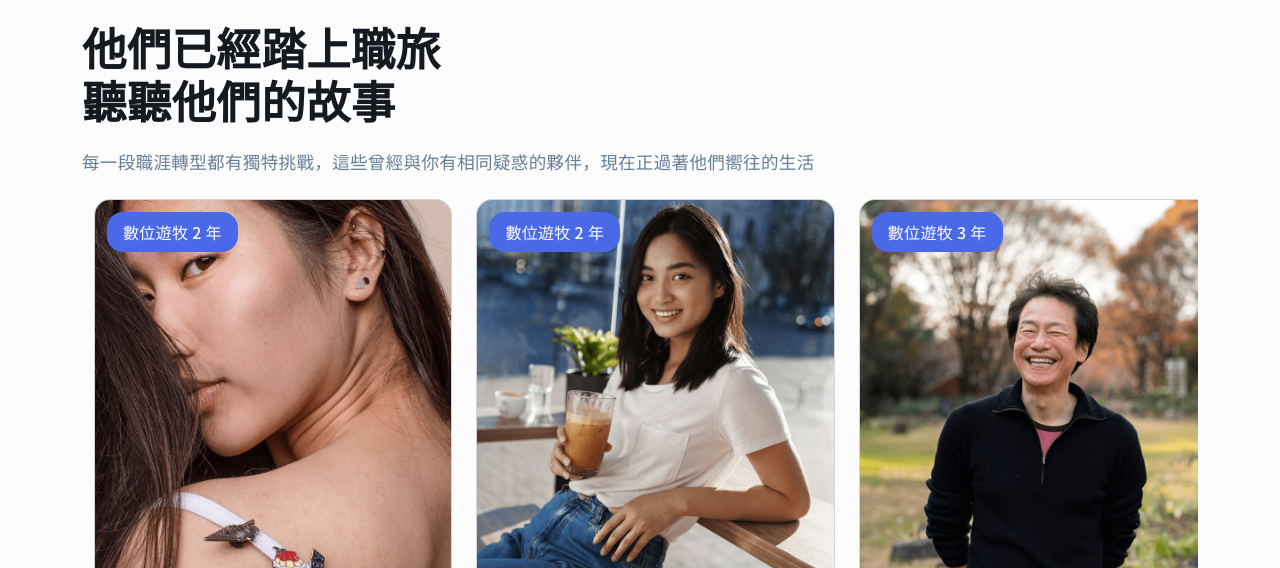
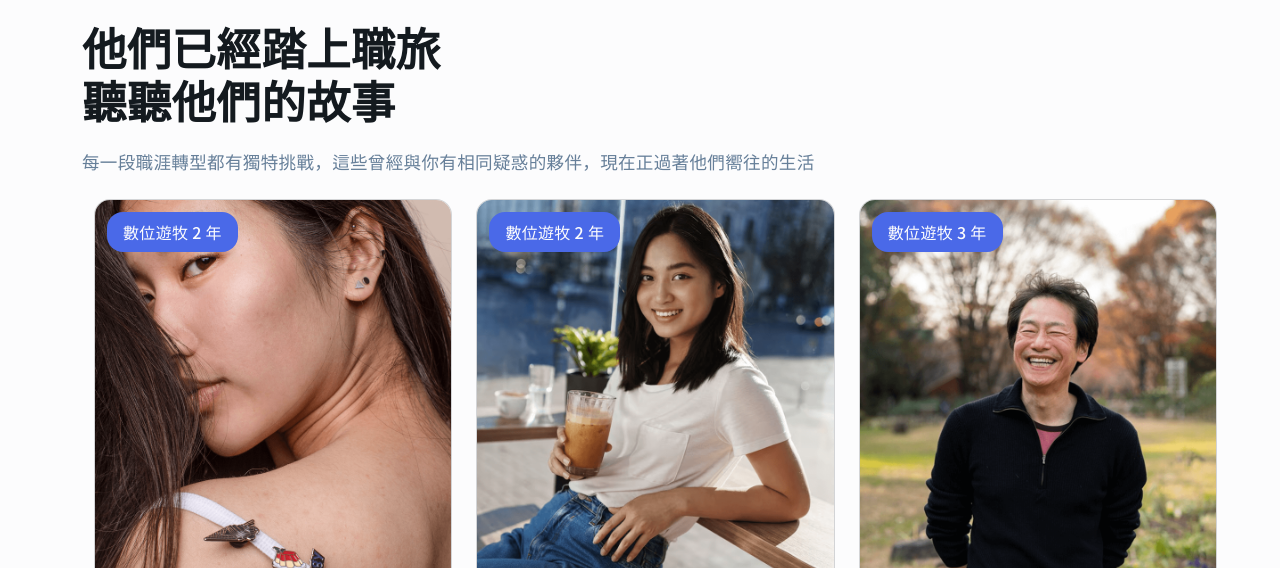
Before and after one commit to zuien-kk/2025-week6, a website built with Vite: page pages/index.html in a window 1280 px wide. Shown: the part 872-1440 px from the top of the page. Built offline with nearby package versions, Linux system fonts and the light colour scheme.

Commit message:
照著 Billy.Ji 建議修改右側滿版區塊

```diff
--- a/assets/scss/base/_base.scss
+++ b/assets/scss/base/_base.scss
@@ -220,3 +220,29 @@ $bp-mb-max: ($bg-pt-max - $bp-max-space * 2) * -1;
 .transform-rotate{
   transform: rotate(90deg);
 }
+
+
+
+// 感覺小螢幕左側文字會跑版不知道為什麼
+// 先用 media 限縮樣式範圍為 sm 以上
+// 手機版則保持 .row 原始 margin-right 設定
+
+@media(min-width: map-get($breakpoints,sm)){
+
+  // Billy.Ji 建議寫法
+  // margin-right: calc(-50vw + 50% + 24px);
+
+  // -50vw + 50%
+  // 應該是指 (50vw - 50%) * -1 的意思
+  // 就是（現在螢幕寬度的一半 - 現在容器寬度的一半 ＝ 現在螢幕右邊界與容器右邊界之間的差）的數值要以負值呈現
+  // 這樣就能靠著 margin 負值和響應式單位（vw %）自動推出螢幕跟容器右邊界之間的的間距
+
+  // 24px 應該是一個 gutter 寬的意思
+  // 感覺不加也沒有Ｘ軸的樣子
+  // 也可能目前寫的結構有默默處理掉這一塊
+  // 不是很懂先不要加好了
+
+  .index-story-row{
+    margin-right: calc((50vw - 50%) * -1);
+  }
+}
--- a/pages/index.html
+++ b/pages/index.html
@@ -66,7 +66,7 @@
 
     <div class="mb-bp-double py-12-12">
       <div class="container">
-        <div class="row bs-gy-24-24">
+        <div class="row index-story-row bs-gy-24-24">
           <div class="col-xxl-4 d-flex align-items-center">
             <article>
               <img class="mb-16-24" src="../assets/images/logo-icon.svg" alt="logo">
@@ -76,12 +76,10 @@
               </h2>
               <p class="f-lg text-info">每一段職涯轉型都有獨特挑戰，這些曾經與你有相同疑惑的夥伴，現在正過著他們嚮往的生活</p>
 
-
-
             </article>
           </div>
           <div class="col-xxl-8">
-              <div class="row mx-0 scroll scroll-primary">
+            <div class="row mx-0 scroll scroll-primary">
 
                 <div>
                   <div class="card h-100 mb-3 tag-year tag-year-2">
```
Also changed, not shown: assets/scss/all.css, 1 other file.
